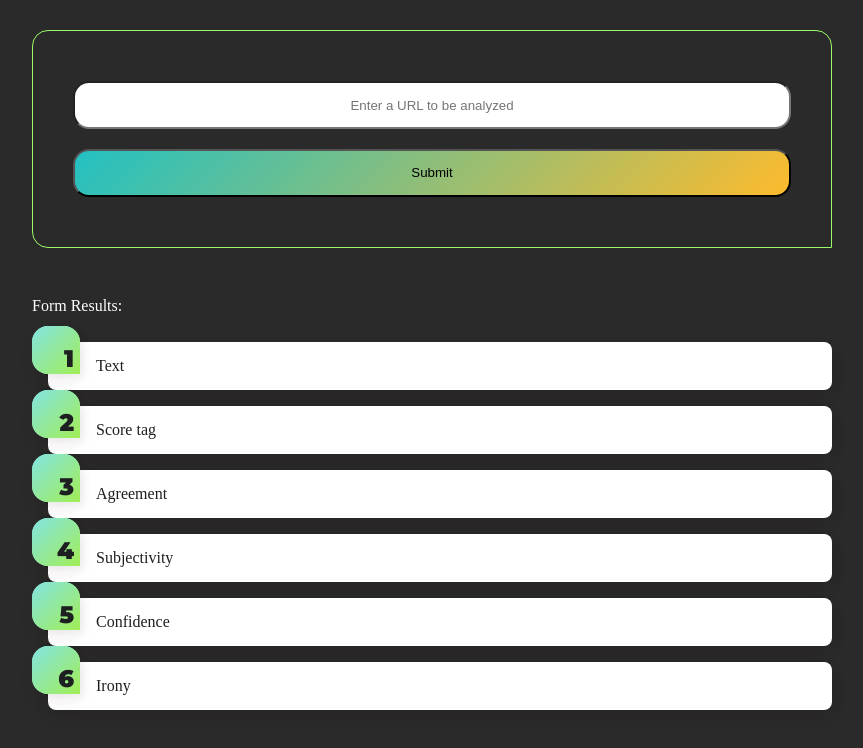
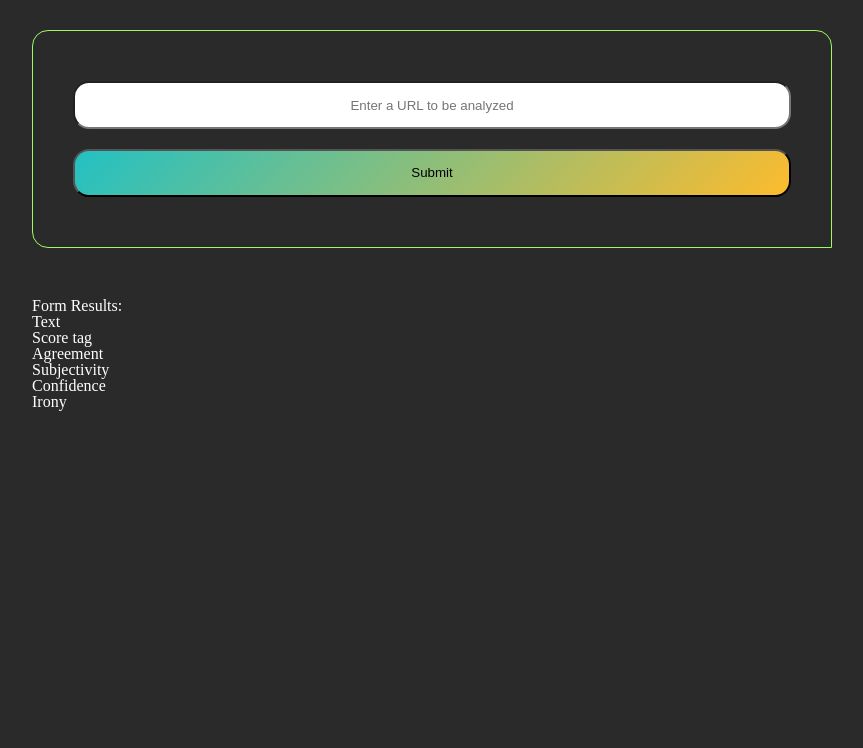
Before and after one commit to MahmoudMuhammedAli/Evaluate-news-NLP, a website built with webpack: page src/client/views/index.html in a window 1280 px wide. Shown: the whole page, without its empty margins (208-1071 px from the left). Built offline with nearby package versions, Linux system fonts and the light colour scheme.

Commit message:
not really a sloution
let's just roll with it for now.

```diff
--- a/src/client/styles/list.scss
+++ b/src/client/styles/list.scss
@@ -1,74 +1,74 @@
-@import url(https://fonts.googleapis.com/css?family=Montserrat:900|Raleway:400,400i,700,700i);
+// @import url(https://fonts.googleapis.com/css?family=Montserrat:900|Raleway:400,400i,700,700i);
 
 
 
-/*** VARIABLES ***/
-/* Colors */
-$black: #1d1f20;
-$blue: #83e4e2;
-$green: #a2ed56;
-$yellow: #fddc32;
-$white: #fafafa;
+// /*** VARIABLES ***/
+// /* Colors */
+// $black: #1d1f20;
+// $blue: #83e4e2;
+// $green: #a2ed56;
+// $yellow: #fddc32;
+// $white: #fafafa;
 
 
 
-/*** EXTEND ***/
-/* box-shadow */
-%boxshadow {
-  box-shadow: 0.25rem 0.25rem 0.6rem rgba(0,0,0,0.05), 0 0.5rem 1.125rem rgba(75,0,0,0.05);
-}
+// /*** EXTEND ***/
+// /* box-shadow */
+// %boxshadow {
+//   box-shadow: 0.25rem 0.25rem 0.6rem rgba(0,0,0,0.05), 0 0.5rem 1.125rem rgba(75,0,0,0.05);
+// }
 
 
 
-/*** STYLE ***/
-*,
-*:before,
-*:after {
-  box-sizing: border-box;
-}
+// /*** STYLE ***/
+// *,
+// *:before,
+// *:after {
+//   box-sizing: border-box;
+// }
 
 
 
-dl.gradient-list {
-  counter-reset: gradient-counter;
-  list-style: none;
-  margin: 1.75rem 0;
-  padding-left: 1rem;
-  > dt {
-    background: white;
-    color: #1d1f20;
-    border-radius: 0 0.5rem 0.5rem 0.5rem;
-    @extend %boxshadow;
-    counter-increment: gradient-counter;
-    margin-top: 1rem;
-    min-height: 3rem;
-    padding: 1rem 1rem 1rem 3rem;
-    position: relative;
-    &::before,
-    &::after {
-      background: linear-gradient(135deg, $blue 0%,$green 100%);
-      border-radius: 1rem 1rem 0 1rem;
-      content: '';
-      height: 3rem;
-      left: -1rem;
-      overflow: hidden;
-      position: absolute;
-      top: -1rem;
-      width: 3rem;
-    }
-    &::before {
-      align-items: flex-end;
-      @extend %boxshadow;
-      content: counter(gradient-counter);
-      color: $black;
-      display: flex;
-      font: 900 1.5em/1 'Montserrat';
-      justify-content: flex-end;
-      padding: 0.125em 0.25em;
-      z-index: 1;
-    }
-    + dl {
-      margin-top: 2rem;
-    }
-  }
-}
+// dl.gradient-list {
+//   counter-reset: gradient-counter;
+//   list-style: none;
+//   margin: 1.75rem 0;
+//   padding-left: 1rem;
+//   > dt {
+//     background: white;
+//     color: #1d1f20;
+//     border-radius: 0 0.5rem 0.5rem 0.5rem;
+//     @extend %boxshadow;
+//     counter-increment: gradient-counter;
+//     margin-top: 1rem;
+//     min-height: 3rem;
+//     padding: 1rem 1rem 1rem 3rem;
+//     position: relative;
+//     &::before,
+//     &::after {
+//       background: linear-gradient(135deg, $blue 0%,$green 100%);
+//       border-radius: 1rem 1rem 0 1rem;
+//       content: '';
+//       height: 3rem;
+//       left: -1rem;
+//       overflow: hidden;
+//       position: absolute;
+//       top: -1rem;
+//       width: 3rem;
+//     }
+//     &::before {
+//       align-items: flex-end;
+//       @extend %boxshadow;
+//       content: counter(gradient-counter);
+//       color: $black;
+//       display: flex;
+//       font: 900 1.5em/1 'Montserrat';
+//       justify-content: flex-end;
+//       padding: 0.125em 0.25em;
+//       z-index: 1;
+//     }
+//     + dl {
+//       margin-top: 2rem;
+//     }
+//   }
+// }
```
